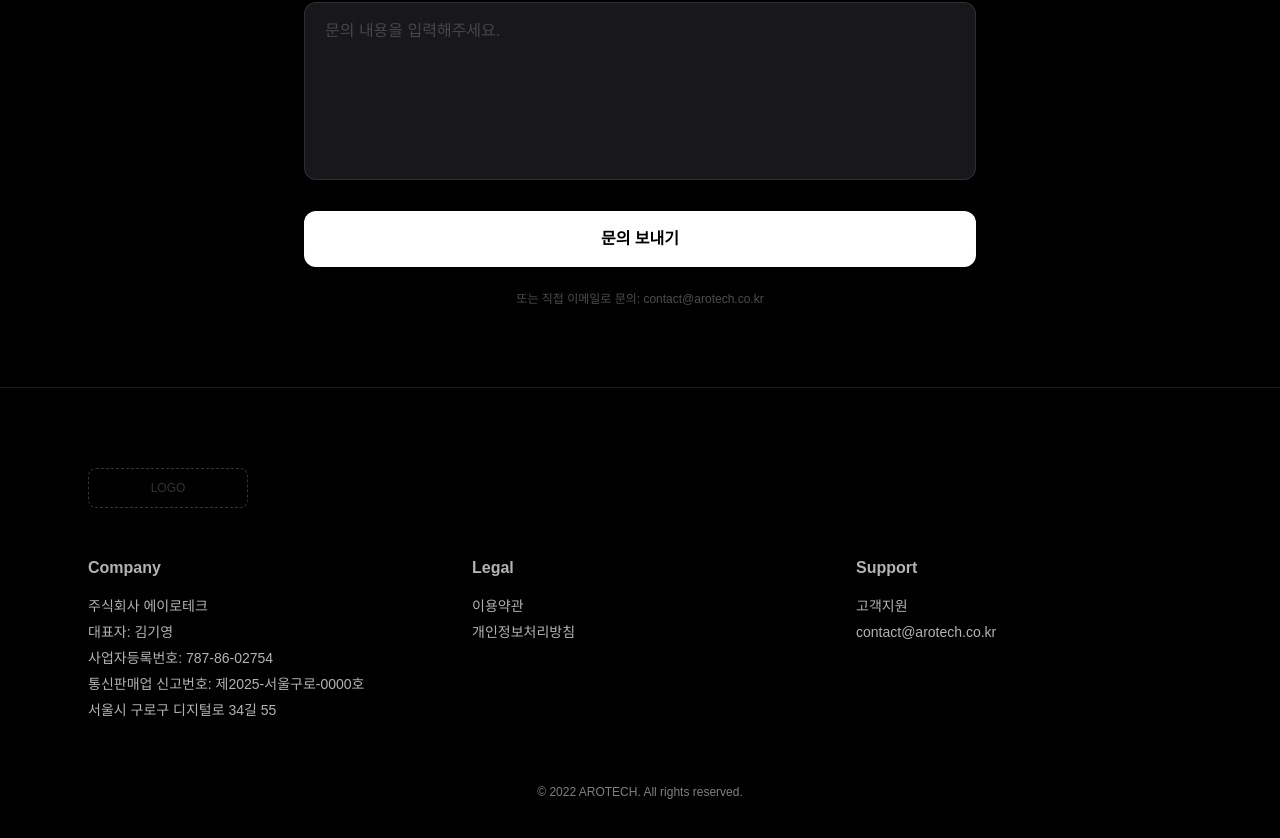
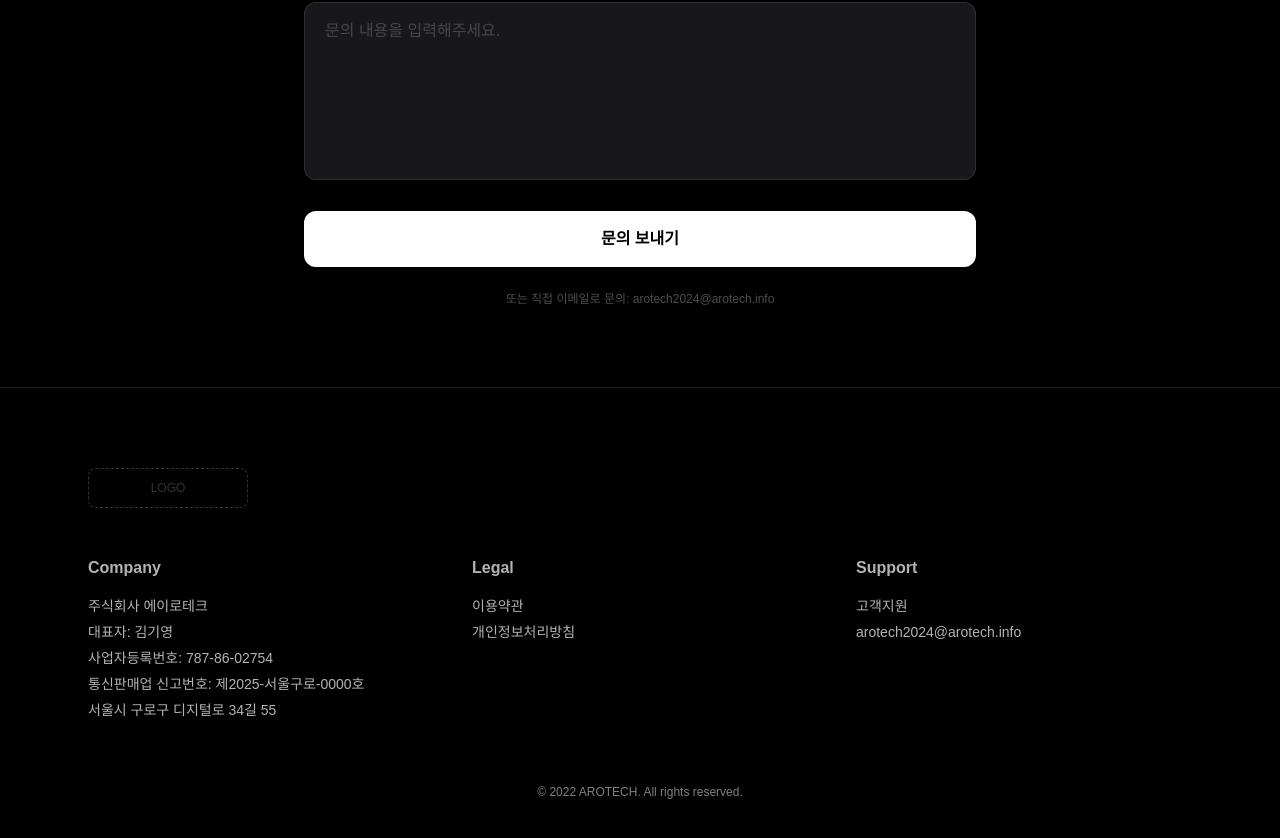
Before and after one commit to arotech-inc/corporate, a Next.js app: page /support in a window 1280 px wide. Shown: the part 623-1461 px from the top of the page. Built offline with nearby package versions, Linux system fonts and the light colour scheme.

Commit message:
email edit

```diff
--- a/app/apply/page.tsx
+++ b/app/apply/page.tsx
@@ -35,7 +35,7 @@ export default function ApplyPage() {
     const body = encodeURIComponent(
       `이름: ${name}\n이메일: ${email}\n연락처: ${phone}\n지원 포지션: ${position}\n포트폴리오: ${portfolio}\n\n자기소개:\n${message}`
     );
-    window.location.href = `mailto:contact@arotech.co.kr?subject=${subject}&body=${body}`;
+    window.location.href = `mailto:arotech2024@arotech.info?subject=${subject}&body=${body}`;
     setSubmitted(true);
   }
 
--- a/app/page.tsx
+++ b/app/page.tsx
@@ -71,7 +71,7 @@ export default function Home() {
             href="https://bcm-lovat.vercel.app"
             target="_blank"
             rel="noopener noreferrer"
-            className="group bg-zinc-900 rounded-3xl overflow-hidden border border-white/10 transition duration-500 hover:border-indigo-500 hover:scale-105"
+            className="group bg-zinc-900 rounded-3xl overflow-hidden border border-white/10 transition duration-500 hover:scale-105"
           >
             <div className="relative h-48 md:h-64 lg:h-80 overflow-hidden">
               <Image
@@ -96,7 +96,7 @@ export default function Home() {
             href="https://dearidol.vercel.app"
             target="_blank"
             rel="noopener noreferrer"
-            className="group bg-zinc-900 rounded-3xl overflow-hidden border border-white/10 transition duration-500 hover:border-pink-500 hover:scale-105"
+            className="group bg-zinc-900 rounded-3xl overflow-hidden border border-white/10 transition duration-500 hover:scale-105"
           >
             <div className="relative h-48 md:h-64 lg:h-80 overflow-hidden">
               <Image
@@ -262,7 +262,7 @@ export default function Home() {
               ))}
             </div>
             <p className="mt-6 text-white/30 text-sm">
-              지원 문의: <a href="mailto:contact@arotech.co.kr" className="text-white/50 hover:text-white transition">contact@arotech.co.kr</a>
+              지원 문의: <a href="mailto:arotech2024@arotech.info" className="text-white/50 hover:text-white transition">arotech2024@arotech.info</a>
             </p>
           </div>
 
@@ -292,7 +292,7 @@ export default function Home() {
               {[
                 { title: "자율적 의사결정", body: "각자의 영역에서 스스로 판단하고 실행합니다. 보고를 위한 보고는 없습니다." },
                 { title: "수평적 소통", body: "직급보다 논리가 먼저입니다. 누구나 의견을 내고, 최선의 답을 함께 찾습니다." },
-                { title: "직접 만들고 검증한다", body: "아이디어는 빠르게 프로토타입으로, 결과는 플레이어의 반응으로 검증합니다." },
+                { title: "성장을 위한 투자", body: "컨퍼런스, 도서, 교육비를 지원합니다. 개인의 성장이 곧 팀의 성장입니다." },
               ].map(({ title, body }) => (
                 <div key={title} className="border-l-2 border-white/20 pl-6 py-2">
                   <h4 className="font-bold mb-3">{title}</h4>
@@ -344,7 +344,7 @@ export default function Home() {
                 서울시 구로구 디지털로 34길 55
               </p>
               <p className="text-white/80">
-                contact@arotech.co.kr
+                arotech2024@arotech.info
               </p>
               <a
                 href="/support"
--- a/app/privacy/page.tsx
+++ b/app/privacy/page.tsx
@@ -92,7 +92,7 @@ export default function PrivacyPage() {
             <h3 className="text-xl font-bold mb-4 text-white">개인정보 보호 책임자</h3>
             <div className="bg-white/5 border border-white/10 rounded-2xl px-6 py-5 inline-block">
               <p className="text-white/40 text-xs mb-1">이메일</p>
-              <p className="text-white font-medium">contact@arotech.co.kr</p>
+              <p className="text-white font-medium">arotech2024@arotech.info</p>
             </div>
           </article>
 
--- a/app/support/page.tsx
+++ b/app/support/page.tsx
@@ -17,7 +17,7 @@ export default function SupportPage() {
     const { name, email, message } = form;
     const subject = encodeURIComponent(`[고객문의] ${name}`);
     const body = encodeURIComponent(`이름: ${name}\n이메일: ${email}\n\n${message}`);
-    window.location.href = `mailto:contact@arotech.co.kr?subject=${subject}&body=${body}`;
+    window.location.href = `mailto:arotech2024@arotech.info?subject=${subject}&body=${body}`;
     setSubmitted(true);
   }
 
@@ -87,7 +87,7 @@ export default function SupportPage() {
                 문의 보내기
               </button>
               <p className="text-center text-white/30 text-xs">
-                또는 직접 이메일로 문의: contact@arotech.co.kr
+                또는 직접 이메일로 문의: arotech2024@arotech.info
               </p>
             </form>
           )}
--- a/components/SiteFooter.tsx
+++ b/components/SiteFooter.tsx
@@ -33,7 +33,7 @@ export default function SiteFooter() {
           <div className="space-y-1.5">
             <h4 className="font-bold text-base mb-4 text-white opacity-100">Support</h4>
             <p><Link href="/support" className="hover:text-white transition">고객지원</Link></p>
-            <p>contact@arotech.co.kr</p>
+            <p>arotech2024@arotech.info</p>
           </div>
 
         </div>
```
